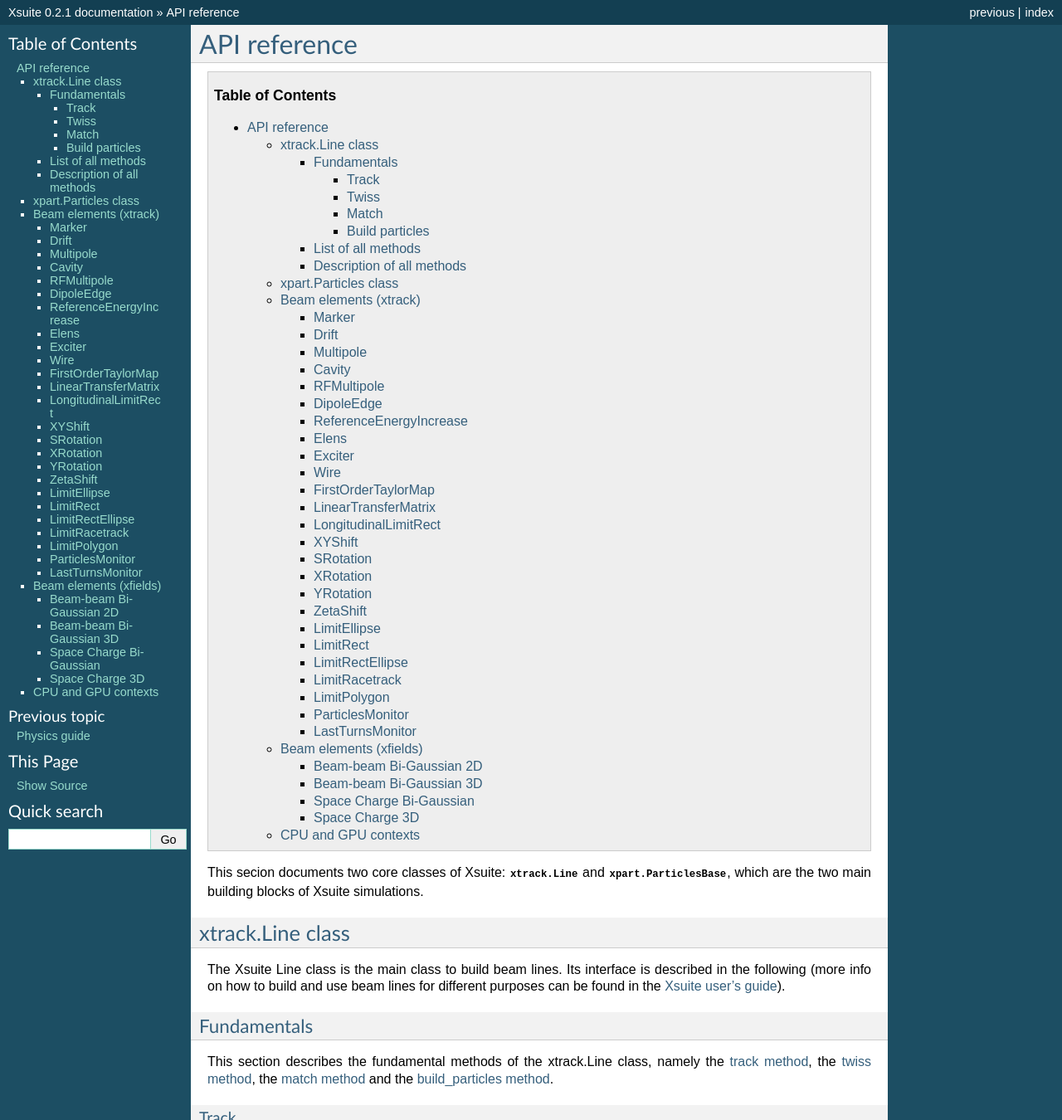
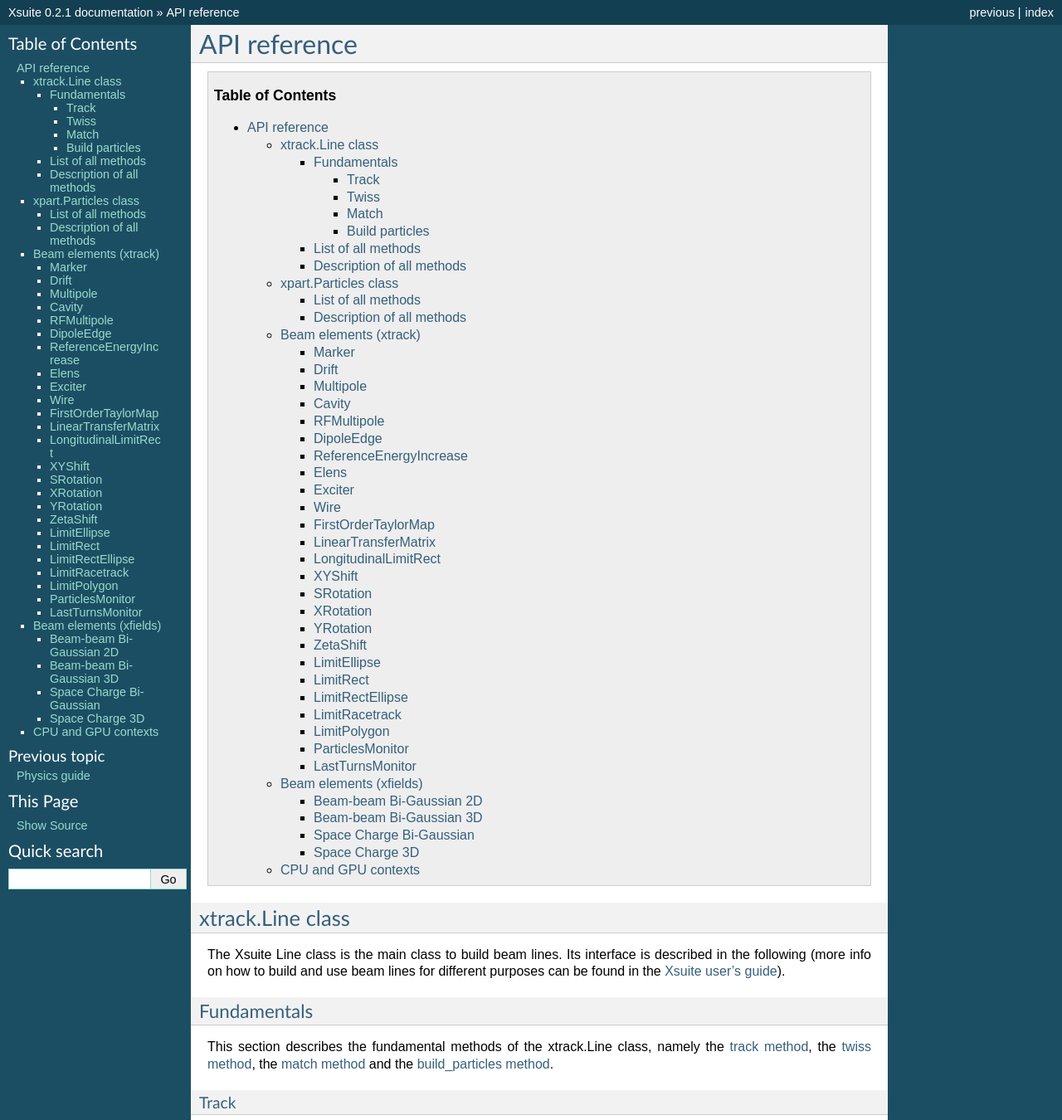
Before and after one commit to xsuite/xsuite, a Sphinx documentation site: the page built from docs/apireference.rst, in a window 1280 px wide and 1400 px high, cut to the strip 0-1350 px from the top of the window. Shown: the whole strip at 83% size. Built offline with Sphinx 7.4.7, drawn with Linux system fonts in a browser that asks for light colours; some of the changed text lies outside the part shown.

Commit message:
Update doc

```diff
--- a/docs/apireference.rst
+++ b/docs/apireference.rst
@@ -6,10 +6,6 @@
     :depth: 6
 
 
-
-This secion documents two core classes of Xsuite: :class:`xtrack.Line` and
-:class:`xpart.ParticlesBase`, which are the two main building blocks of Xsuite
-simulations.
 
 xtrack.Line class
 =================
@@ -79,15 +75,20 @@
 the API described in the following (for more info on how to manipulate Particles
 objects, see the :doc:`Working with Particles objects <particlesmanip>`).
 
+List of all methods
+-------------------
+
+.. autoautosummary:: xpart.Particles
+    :methods:
+
+Description of all methods
+--------------------------
+
 .. autoclass:: xpart.ParticlesBase
     :members:
     :inherited-members:
     :member-order: bysource
 
-    .. rubric:: Methods
-
-    .. autoautosummary:: xpart.ParticlesBase
-        :methods:
 
 Beam elements (xtrack)
 ======================
```
